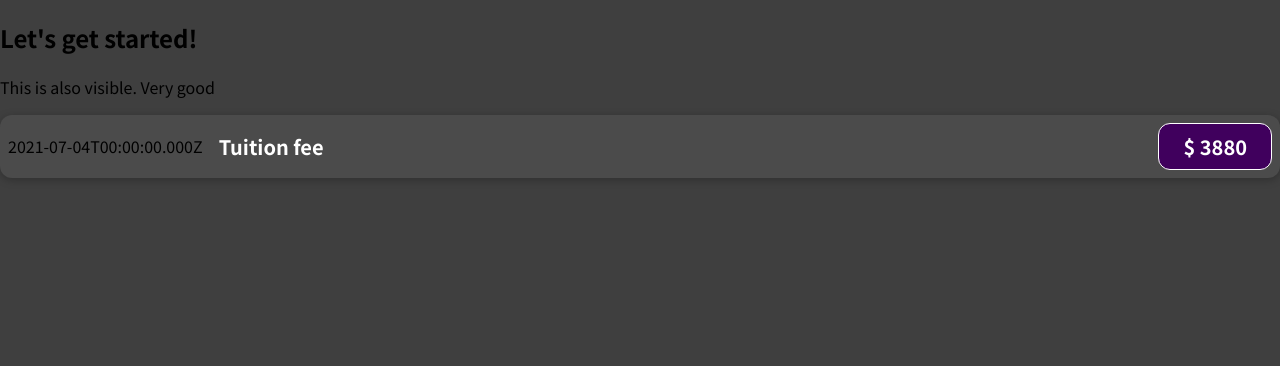
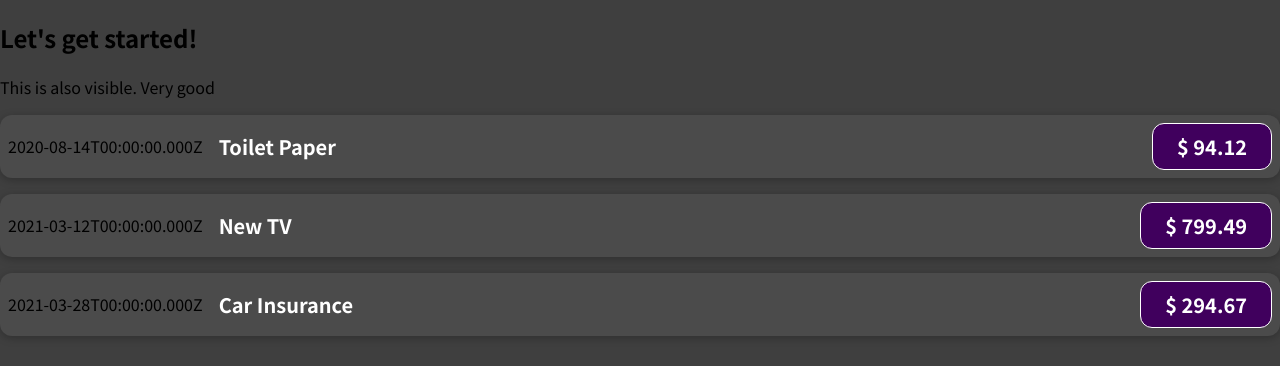
Before and after one commit to Suxrob9966/React-Complete-Guide, a JavaScript app: page / in a window 1280 px wide. Shown: the top 366 px of the page. Built offline with nearby package versions, Linux system fonts and the light colour scheme.

Commit message:
props concept

```diff
--- a/src/App.js
+++ b/src/App.js
@@ -1,11 +1,47 @@
 import ExpenseItem from "./components/ExpenseItem";
 
 function App() {
+  const expenses = [
+    {
+      id: "e1",
+      title: "Toilet Paper",
+      amount: 94.12,
+      date: new Date(2020, 7, 14),
+    },
+    { id: "e2", title: "New TV", amount: 799.49, date: new Date(2021, 2, 12) },
+    {
+      id: "e3",
+      title: "Car Insurance",
+      amount: 294.67,
+      date: new Date(2021, 2, 28),
+    },
+    {
+      id: "e4",
+      title: "New Desk (Wooden)",
+      amount: 450,
+      date: new Date(2021, 5, 12),
+    },
+  ];
+
   return (
     <div>
       <h2>Let's get started!</h2>
       <p>This is also visible. Very good </p>
-      <ExpenseItem></ExpenseItem>
+      <ExpenseItem // we pass expenses array elements as attributes into custom defined element ExpenseItem. the attribute names can be anything. But in ExpenseItem.js file we will have to access these attributes by these names. In that file these attributes will be stored as function parameter called props. We then acccess every attribute element as props[0].title for example.
+        title={expenses[0].title}
+        amount={expenses[0].amount}
+        date={expenses[0].date}
+      ></ExpenseItem>
+      <ExpenseItem
+        title={expenses[1].title}
+        amount={expenses[1].amount}
+        date={expenses[1].date}
+      ></ExpenseItem>
+      <ExpenseItem
+        title={expenses[2].title}
+        amount={expenses[2].amount}
+        date={expenses[2].date}
+      ></ExpenseItem>
     </div>
   );
 }
--- a/src/components/ExpenseItem.js
+++ b/src/components/ExpenseItem.js
@@ -1,16 +1,12 @@
 import "./ExpenseItem.css";
 
-const ExpenseItem = function () {
-  const expenseDate = new Date(2021, 6, 4);
-  const expenseTitle = "Tuition fee";
-  const expenseAmount = 3880.0;
-
+const ExpenseItem = function (props) {
   return (
     <div className="expense-item">
-      <div>{expenseDate.toISOString()}</div>
+      <div>{props.date.toISOString()}</div>
       <div className="expense-item__description">
-        <h2>{expenseTitle}</h2>
-        <div className="expense-item__price">$ {expenseAmount}</div>
+        <h2>{props.title}</h2>
+        <div className="expense-item__price">$ {props.amount}</div>
       </div>
     </div>
   );
```
Also changed, not shown: 1 other file (tests, documents, lock files or other folders).
